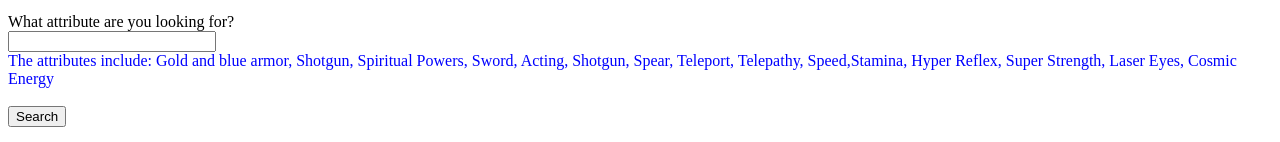
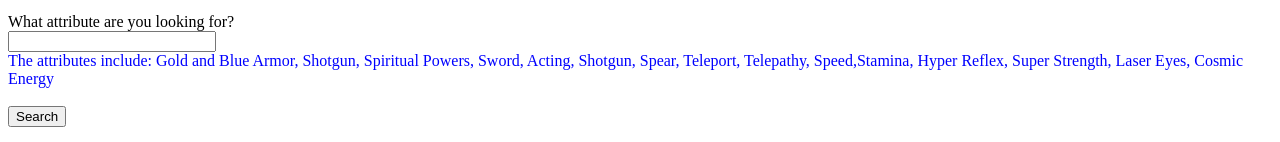
Before and after one commit to JakeemTyler/Eternals, a plain HTML site: page index.html in a window 1280 px wide. Shown: the part 173-315 px from the top of the page. Drawn offline with Linux system fonts and the light colour scheme.

Commit message:
Update index.html

```diff
--- a/index.html
+++ b/index.html
@@ -21,7 +21,7 @@
                 <input type="text" id="inputSkill" style="width: 200px;">
             </div>
 
-            <label style="margin-right: 10px; color: blue">The attributes include: Gold and blue armor, Shotgun, Spiritual Powers, Sword, Acting,
+            <label style="margin-right: 10px; color: blue">The attributes include: Gold and Blue Armor, Shotgun, Spiritual Powers, Sword, Acting,
                 Shotgun, Spear, Teleport, Telepathy, Speed,Stamina, Hyper Reflex, Super Strength, Laser Eyes, Cosmic Energy </label>
 
             <div>
```
